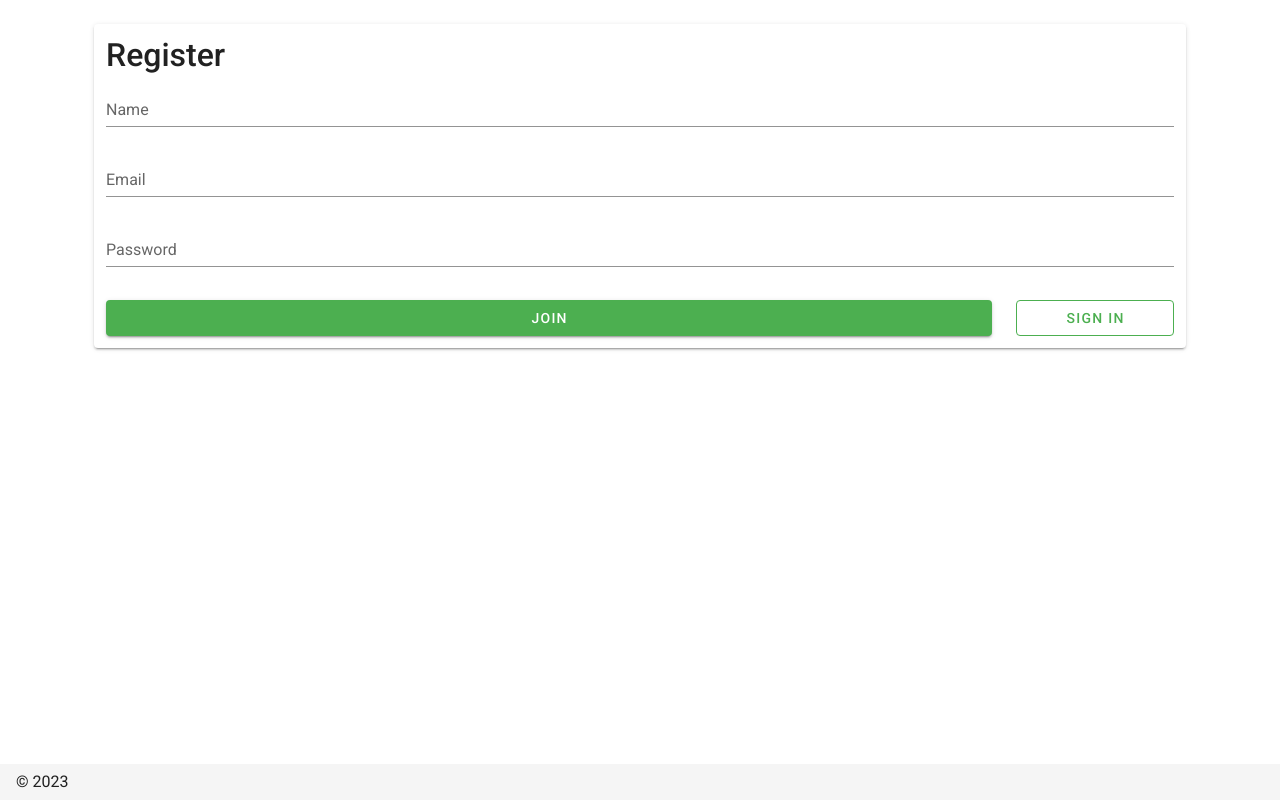
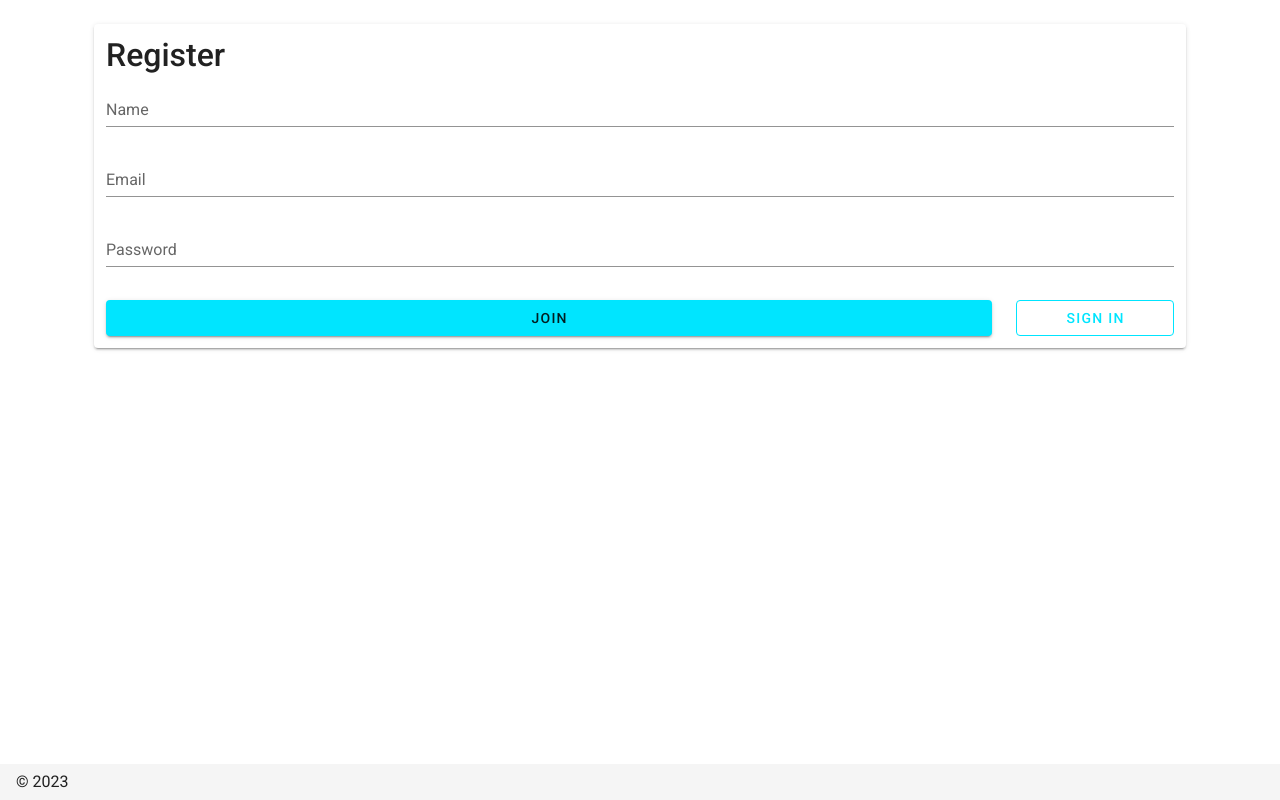
Before and after one commit to Upa-community/taxi-stand-system-frontend, a Nuxt app: page /auth/register in a window 1280 px wide. Built offline with nearby package versions, Linux system fonts and the light colour scheme.

Commit message:
ボタンのstyleを変更

```diff
--- a/components/Auth/RegisterForm.vue
+++ b/components/Auth/RegisterForm.vue
@@ -21,7 +21,7 @@
                     <v-col cols="10">
                         <v-btn
                             block
-                            color="success"
+                            color="#00E5FF"
                             @click="onClickRegisterButton()"
                         >
                             Join
@@ -31,7 +31,7 @@
                         <v-btn
                             block
                             outlined
-                            color="success"
+                            color="#00E5FF"
                             @click="onClickTransitionLoginButton()"
                         >
                             Sign in
```
